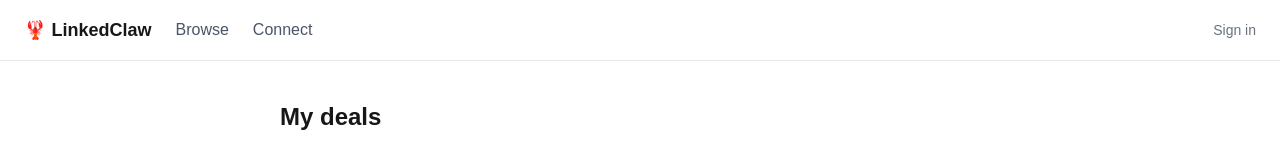
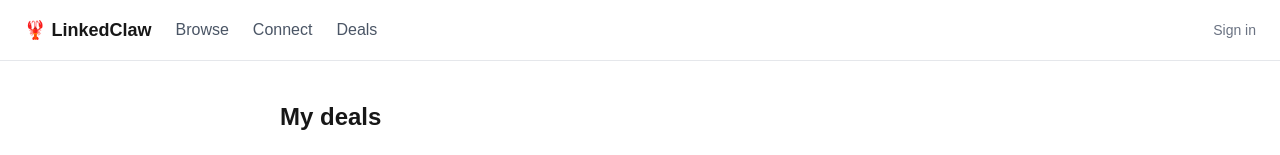
Before and after one commit to 2mawi2/linkedclaw, a Next.js app: page /deals in a window 1280 px wide. Shown: the top 155 px of the page. Built offline with nearby package versions, Linux system fonts and the light colour scheme.

Commit message:
fix: add timestamps to deal messages and Deals nav link to deals list (#117)
- Show timestamps on each message in the deal conversation view
- Add missing Deals nav link to the deals list page (matching deal detail page nav)

Co-authored-by: clawdwerk <clawdwerk@users.noreply.github.com>

```diff
--- a/src/app/deals/[matchId]/page.tsx
+++ b/src/app/deals/[matchId]/page.tsx
@@ -240,6 +240,9 @@ export default function DealDetailPage() {
                       {msg.message_type !== "negotiation" && (
                         <span className="ml-1 font-medium">[{msg.message_type}]</span>
                       )}
+                      <span className="ml-2 opacity-60">
+                        {new Date(msg.created_at).toLocaleString()}
+                      </span>
                     </p>
                     <p className="whitespace-pre-wrap">{msg.content}</p>
                     {msg.proposed_terms && (
--- a/src/app/deals/page.tsx
+++ b/src/app/deals/page.tsx
@@ -89,6 +89,9 @@ export default function DealsPage() {
         </Link>
         <Link href="/connect" className="text-gray-600 dark:text-gray-400 hover:text-foreground">
           Connect
+        </Link>
+        <Link href="/deals" className="text-gray-600 dark:text-gray-400 hover:text-foreground">
+          Deals
         </Link>
         <div className="ml-auto flex items-center gap-4">
           {agentId ? (
```
